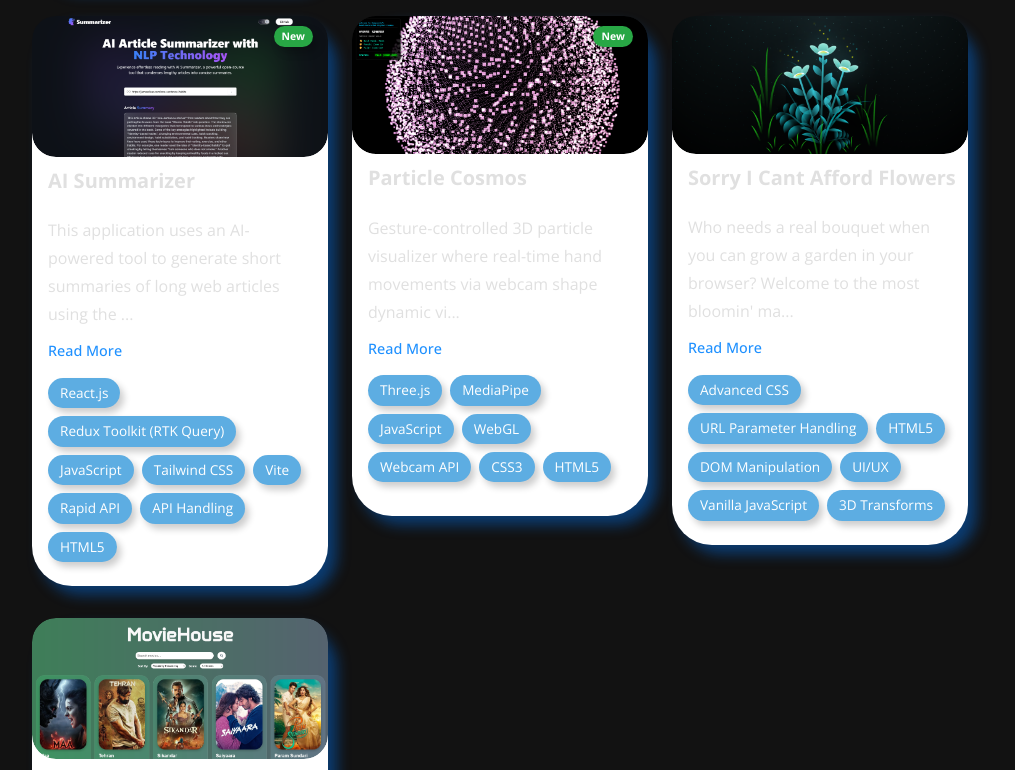
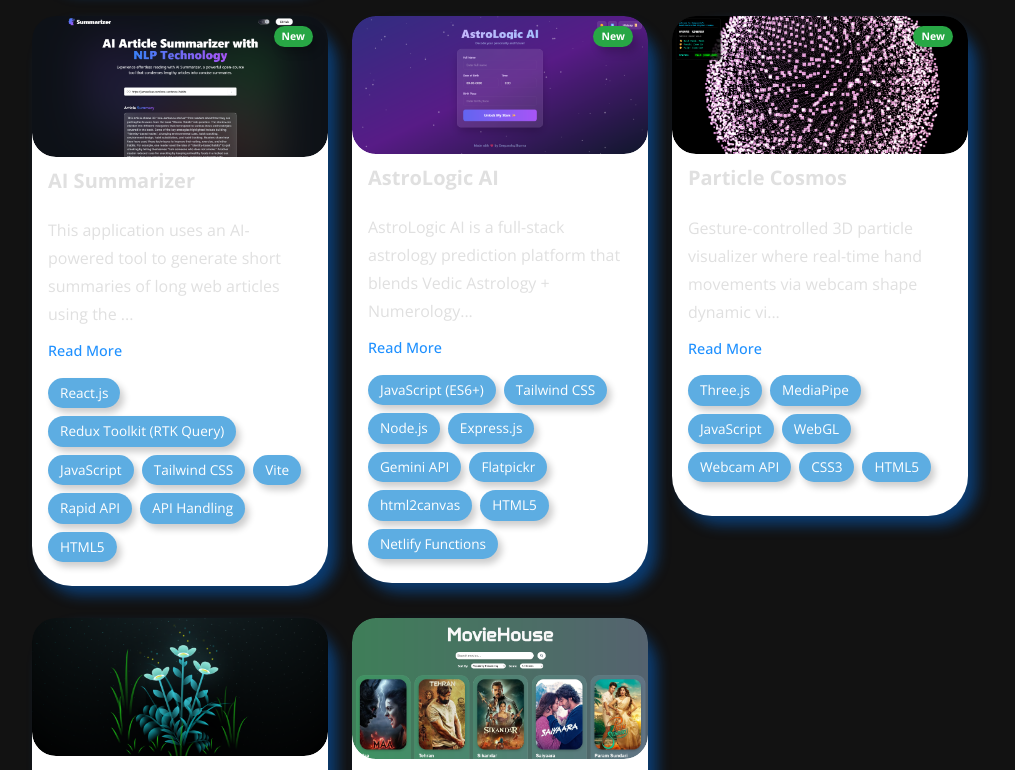
Before and after one commit to deepanshu1420/PersonalPortfolio-React, a React (Create React App) app: page /react-1/projects in a window 1280 px wide. Shown: the part 1886-2656 px from the top of the page, without its empty margins (140-1155 px from the left). Built offline with nearby package versions, Linux system fonts and the light colour scheme.

Commit message:
Added new project and its image!

```diff
--- a/src/website/ProjectData.js
+++ b/src/website/ProjectData.js
@@ -11,6 +11,7 @@ import sjtravelsnextImg from "./ProjectImages/sjTravelsNextJS.png";
 import ParticleCosmosImg from "./ProjectImages/ParticleCosmos.png";
 import SorryICantAffordFlowers from "./ProjectImages/flower.png";
 import AISummarizer from "./ProjectImages/AISummarizer.png";
+import AstroLogicAI from "./ProjectImages/AstroLogicAI.png";
 
 const ProjectData = [
   {
@@ -112,6 +113,16 @@ const ProjectData = [
   },
   {
     id: 11,
+    title: "AstroLogic AI",
+    desc: "AstroLogic AI is a full-stack astrology prediction platform that blends Vedic Astrology + Numerology (Moolank & Bhagyank) with modern AI to deliver personalized insights on personality, career, love, and growth.",
+    image: AstroLogicAI,
+    github: "https://github.com/deepanshu1420/AstroLogicAI.git",
+    live: "https://astrologicai.netlify.app/",
+    skills: ["JavaScript (ES6+)", "Tailwind CSS", "Node.js", "Express.js", "Gemini API", "Flatpickr", "html2canvas", "HTML5", "Netlify Functions"],
+    isNew: true
+  },
+  {
+    id: 12,
     title: "Particle Cosmos",
     desc: "Gesture-controlled 3D particle visualizer where real-time hand movements via webcam shape dynamic visuals using Three.js and MediaPipe.",
     image: ParticleCosmosImg,
@@ -121,7 +132,7 @@ const ProjectData = [
     isNew: true
   },
   {
-    id: 12,
+    id: 13,
     title: "Sorry I Cant Afford Flowers",
     desc: "Who needs a real bouquet when you can grow a garden in your browser? Welcome to the most bloomin' marvelous repository on the web.",
     image: SorryICantAffordFlowers,
@@ -131,7 +142,7 @@ const ProjectData = [
     isNew: false
   },
   {
-    id: 13,
+    id: 14,
     title: "Movie Recommendation App",
     desc: "An interactive movie recommendation app where users can browse, search, and discover films with live updates, selectable posters, IMDb ratings, detailed views, and a responsive, engaging interface.",
     image: MovieRecommendationImg,
```
Also changed, not shown: src/website/ProjectImages/AstroLogicAI.png (added).
